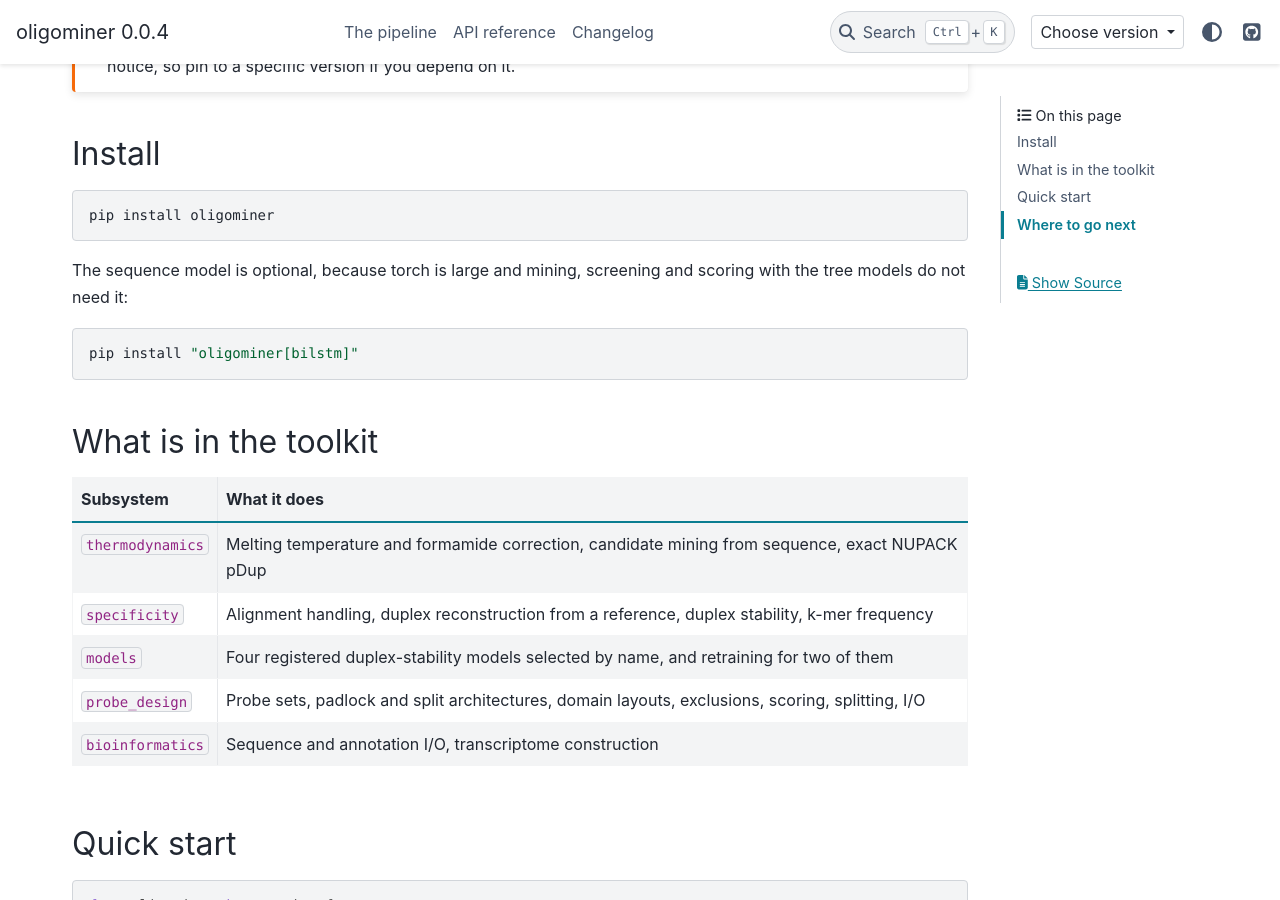
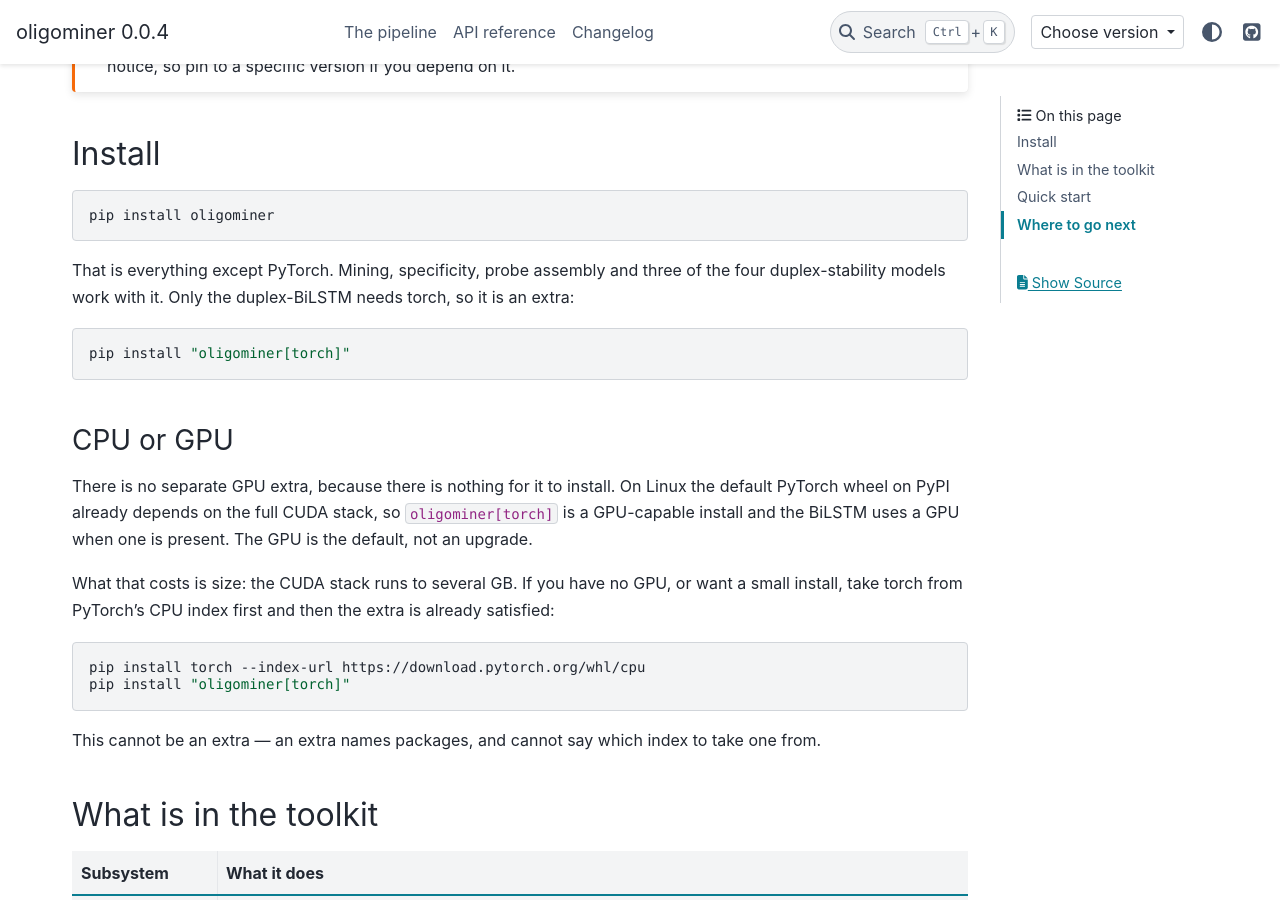
Before and after one commit to beliveau-lab/OligoMiner2, a Sphinx documentation site: the page built from docs/index.md, in a window 1280 px wide and 900 px high, scrolled down 406 px. Built offline with Sphinx 7.4.7 and the PyData theme 0.15.4, drawn with Linux system fonts in a browser that asks for light colours; the version number is read from the project's files by our own code.

Commit message:
rename the bilstm extra to torch, and document the GPU story
bilstm named the extra after what uses it, which hid what you get and what
it costs. The extra installs PyTorch; that is the fact worth surfacing.

There is no [cuda] extra, because there is nothing for it to install. On
Linux the default PyPI torch wheel already depends on the whole CUDA stack
(cuda-toolkit, cudnn, nccl, triton), so oligominer[torch] is already
GPU-capable and the BiLSTM uses a GPU when one is present. The GPU is the
default, not a tier above.

The lever people actually need is the opposite one: a small CPU-only
install. That cannot be an extra, since an extra names packages and cannot
choose an index, so the docs give the two-step form CI already uses.

Pre-1.0, so the published bilstm name is not kept as an alias.

````diff
--- a/docs/index.md
+++ b/docs/index.md
@@ -21,12 +21,29 @@ change without notice, so pin to a specific version if you depend on it.
 pip install oligominer
 ```
 
-The sequence model is optional, because torch is large and mining, screening and scoring with the
-tree models do not need it:
+That is everything except PyTorch. Mining, specificity, probe assembly and three of the four
+duplex-stability models work with it. Only the duplex-BiLSTM needs torch, so it is an extra:
 
 ```bash
-pip install "oligominer[bilstm]"
+pip install "oligominer[torch]"
 ```
+
+### CPU or GPU
+
+There is no separate GPU extra, because there is nothing for it to install. On Linux the default
+PyTorch wheel on PyPI already depends on the full CUDA stack, so `oligominer[torch]` is a
+GPU-capable install and the BiLSTM uses a GPU when one is present. The GPU is the default, not an
+upgrade.
+
+What that costs is size: the CUDA stack runs to several GB. If you have no GPU, or want a small
+install, take torch from PyTorch's CPU index first and then the extra is already satisfied:
+
+```bash
+pip install torch --index-url https://download.pytorch.org/whl/cpu
+pip install "oligominer[torch]"
+```
+
+This cannot be an extra — an extra names packages, and cannot say which index to take one from.
 
 ## What is in the toolkit
 
````
Also changed, not shown: docs/pipeline.md (+1 -1 lines), pyproject.toml (+5 -3 lines), 2 other files.
